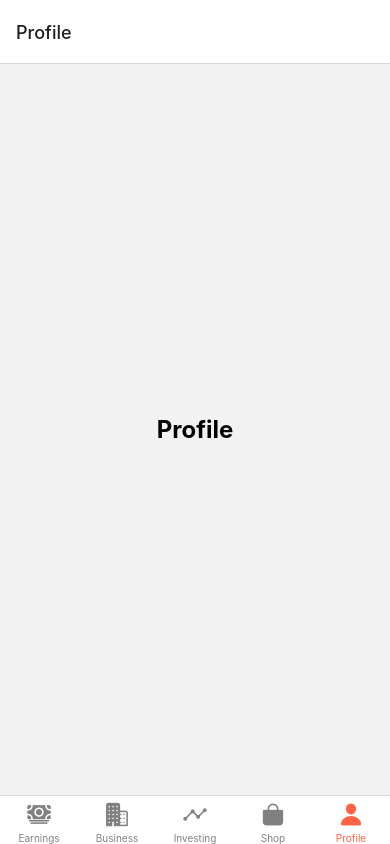
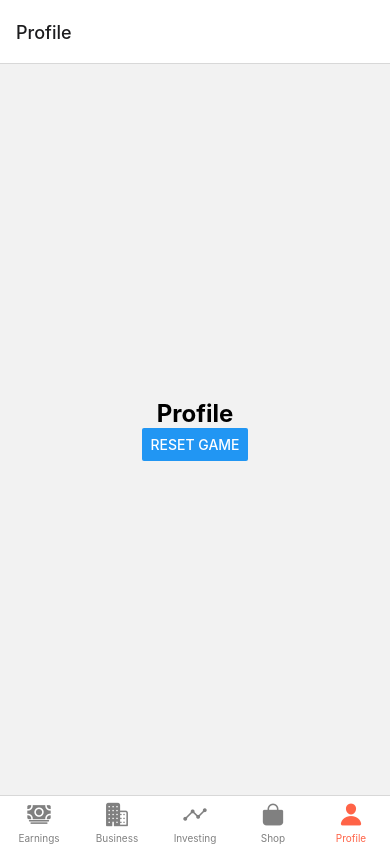
Before and after one commit to demirsergen/get-rich, a React Native app: screen /Profile in a window 390 px wide. Built offline with nearby package versions, Linux system fonts and the light colour scheme.

Commit message:
add resetButton to profile screen

```diff
--- a/screens/ProfileScreen.js
+++ b/screens/ProfileScreen.js
@@ -1,11 +1,13 @@
 // screens/ProfileScreen.js
 import React from 'react';
 import { View, Text, StyleSheet } from 'react-native';
+import ResetButton from '../components/ResetButton';
 
 export default function ProfileScreen() {
   return (
     <View style={styles.container}>
       <Text style={styles.title}>Profile</Text>
+      <ResetButton />
     </View>
   );
 }
```
